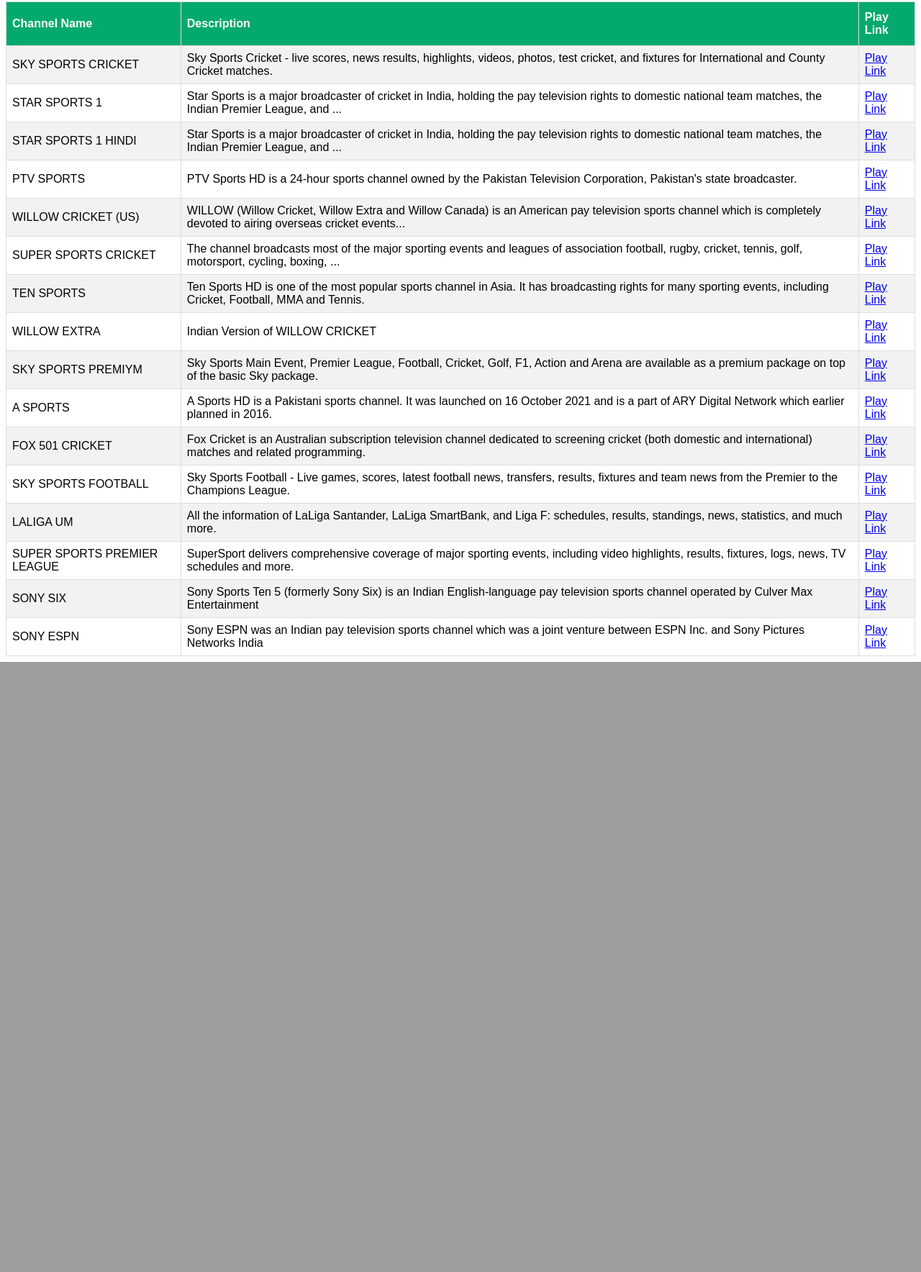
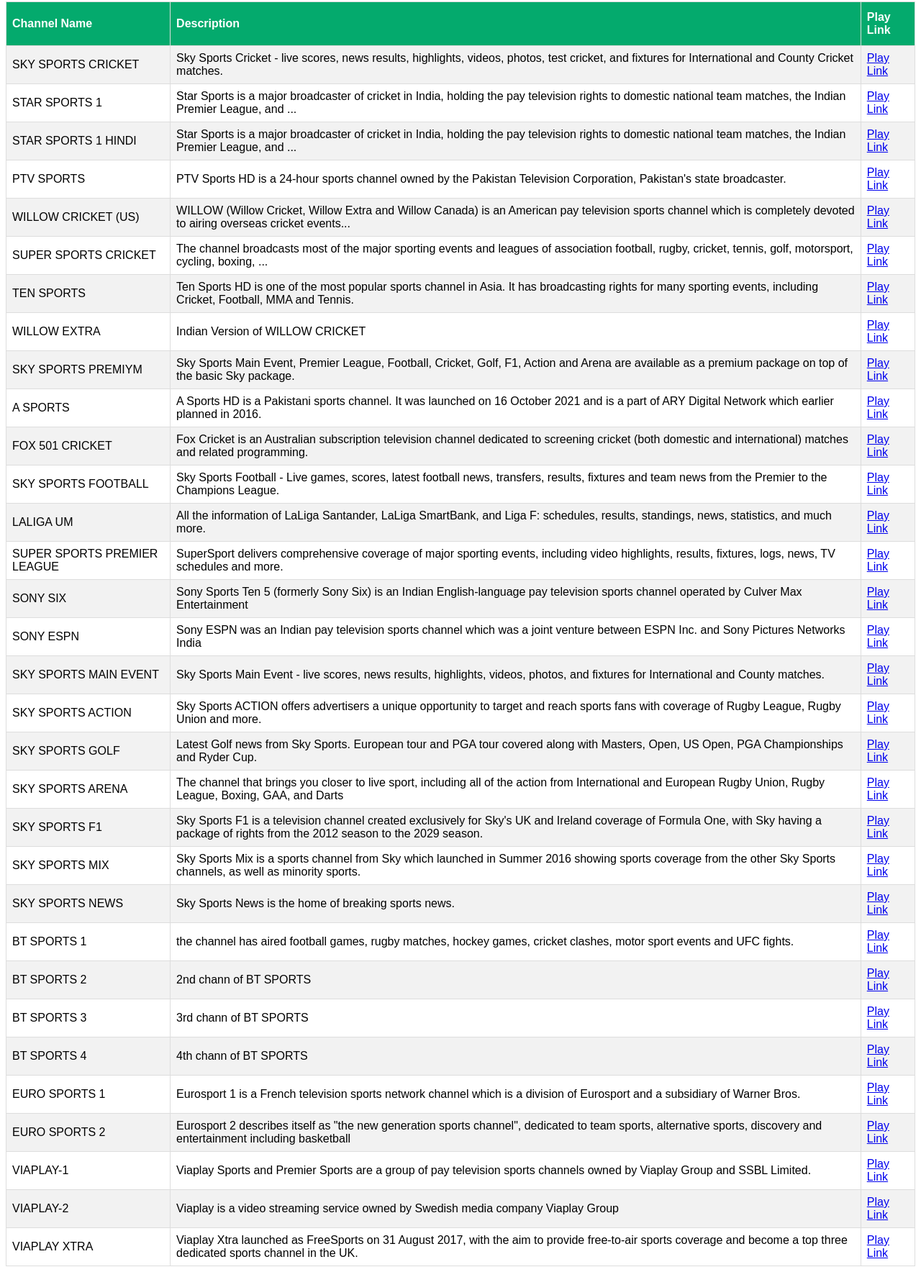
Before and after one commit to TrueShikar/andvdkdbekdbdosbsvrk, a PHP site: page /src/index.php in a window 1280 px wide; the page is wider, and only the part inside the window is pictured. Shown: the part 1085-2853 px from the top of that part at 72% size. Before the commit the page ends 2005 px from the top of that part, so only its background shows below. Run offline with PHP 8.4, Linux system fonts and the light colour scheme.

Commit message:
Update index.php

```diff
--- a/src/index.php
+++ b/src/index.php
@@ -119,11 +119,97 @@
     <td>Sony Sports Ten 5 (formerly Sony Six) is an Indian English-language pay television sports channel operated by Culver Max Entertainment</td>
     <td><a href = "sportsplayer.php?v=jvjmt31JC920190929">Play Link</a></td>
   </tr>
+  <tr>
     <td>SONY ESPN</td>
     <td>Sony ESPN was an Indian pay television sports channel which was a joint venture between ESPN Inc. and Sony Pictures Networks India</td>
     <td><a href = "sportsplayer.php?v=YNuzz6acZy20190929">Play Link</a></td>
   </tr>
 
+  <tr>
+    <td>SKY SPORTS MAIN EVENT</td>
+    <td>Sky Sports Main Event - live scores, news results, highlights, videos, photos, and fixtures for International and County matches.</td>
+    <td><a href = "sportsplayer.php?v=skysme">Play Link</a></td>
+  </tr>
+  <tr>
+    <td>SKY SPORTS ACTION</td>
+    <td>Sky Sports ACTION offers advertisers a unique opportunity to target and reach sports fans with coverage of Rugby League, Rugby Union and more.</td>
+    <td><a href = "sportsplayer.php?v=skysact">Play Link</a></td>
+  </tr>
+
+  <tr>
+    <td>SKY SPORTS GOLF</td>
+    <td>Latest Golf news from Sky Sports. European tour and PGA tour covered along with Masters, Open, US Open, PGA Championships and Ryder Cup.</td>
+    <td><a href = "sportsplayer.php?v=skysgola">Play Link</a></td>
+  </tr>
+
+  <tr>
+    <td>SKY SPORTS ARENA</td>
+    <td>The channel that brings you closer to live sport, including all of the action from International and European Rugby Union, Rugby League, Boxing, GAA, and Darts</td>
+    <td><a href = "sportsplayer.php?v=skysare">Play Link</a></td>
+  </tr>
+
+  <tr>
+    <td>SKY SPORTS F1</td>
+    <td>Sky Sports F1 is a television channel created exclusively for Sky's UK and Ireland coverage of Formula One, with Sky having a package of rights from the 2012 season to the 2029 season.</td>
+    <td><a href = "sportsplayer.php?v=skysfor1">Play Link</a></td>
+  </tr>
+  <tr>
+    <td>SKY SPORTS MIX</td>
+    <td>Sky Sports Mix is a sports channel from Sky which launched in Summer 2016 showing sports coverage from the other Sky Sports channels, as well as minority sports.</td>
+    <td><a href = "sportsplayer.php?v=skysmixx">Play Link</a></td>
+  </tr>
+
+  <tr>
+    <td>SKY SPORTS NEWS</td>
+    <td>Sky Sports News is the home of breaking sports news.</td>
+    <td><a href = "sportsplayer.php?v=skyspnews">Play Link</a></td>
+  </tr>
+
+  <tr>
+    <td>BT SPORTS 1</td>
+    <td>the channel has aired football games, rugby matches, hockey games, cricket clashes, motor sport events and UFC fights.</td>
+    <td><a href = "sportsplayer.php?v=bbtsp1">Play Link</a></td>
+  </tr>
+  <tr>
+    <td>BT SPORTS 2</td>
+    <td>2nd chann of BT SPORTS</td>
+    <td><a href = "sportsplayer.php?v=bbtsp2">Play Link</a></td>
+  </tr>
+  <tr>
+    <td>BT SPORTS 3</td>
+    <td>3rd chann of BT SPORTS</td>
+    <td><a href = "sportsplayer.php?v=bbtsp3">Play Link</a></td>
+  </tr>
+  <tr>
+    <td>BT SPORTS 4</td>
+    <td>4th chann of BT SPORTS</td>
+    <td><a href = "sportsplayer.php?v=bbtespn">Play Link</a></td>
+  </tr>
+  <tr>
+    <td>EURO SPORTS 1</td>
+    <td>Eurosport 1 is a French television sports network channel which is a division of Eurosport and a subsidiary of Warner Bros.</td>
+    <td><a href = "sportsplayer.php?v=eurosp1">Play Link</a></td>
+  </tr>
+  <tr>
+    <td>EURO SPORTS 2</td>
+    <td>Eurosport 2 describes itself as "the new generation sports channel", dedicated to team sports, alternative sports, discovery and entertainment including basketball</td>
+    <td><a href = "sportsplayer.php?v=eurosp2">Play Link</a></td>
+  </tr>
+  <tr>
+    <td>VIAPLAY-1</td>
+    <td>Viaplay Sports and Premier Sports are a group of pay television sports channels owned by Viaplay Group and SSBL Limited.</td>
+    <td><a href = "sportsplayer.php?v=premieruk">Play Link</a></td>
+  </tr>
+  <tr>
+    <td>VIAPLAY-2</td>
+    <td>Viaplay is a video streaming service owned by Swedish media company Viaplay Group</td>
+    <td><a href = "sportsplayer.php?v=hdchnl2">Play Link</a></td>
+  </tr>
+  <tr>
+    <td>VIAPLAY XTRA</td>
+    <td>Viaplay Xtra launched as FreeSports on 31 August 2017, with the aim to provide free-to-air sports coverage and become a top three dedicated sports channel in the UK.</td>
+    <td><a href = "sportsplayer.php?v=hdchnl3">Play Link</a></td>
+  </tr>
 
 </body>
 </html>
```
